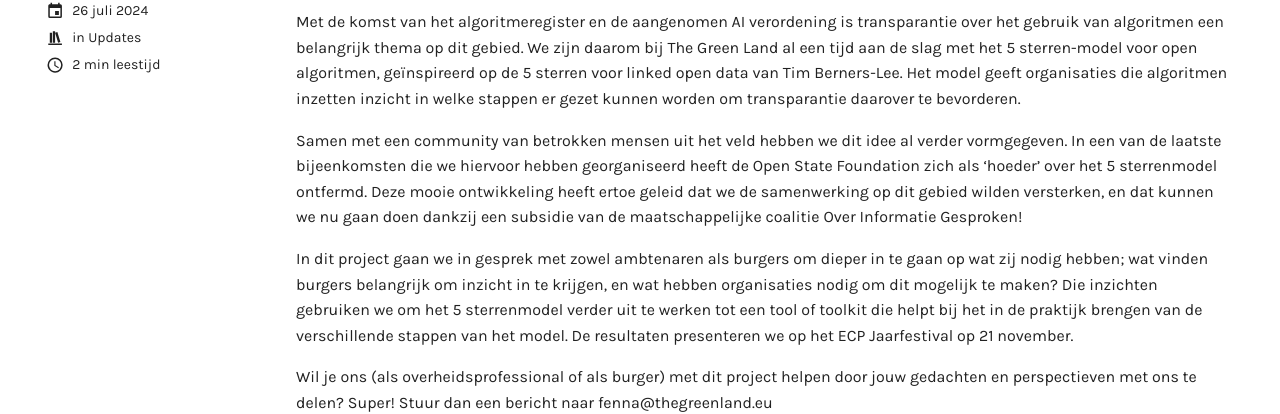
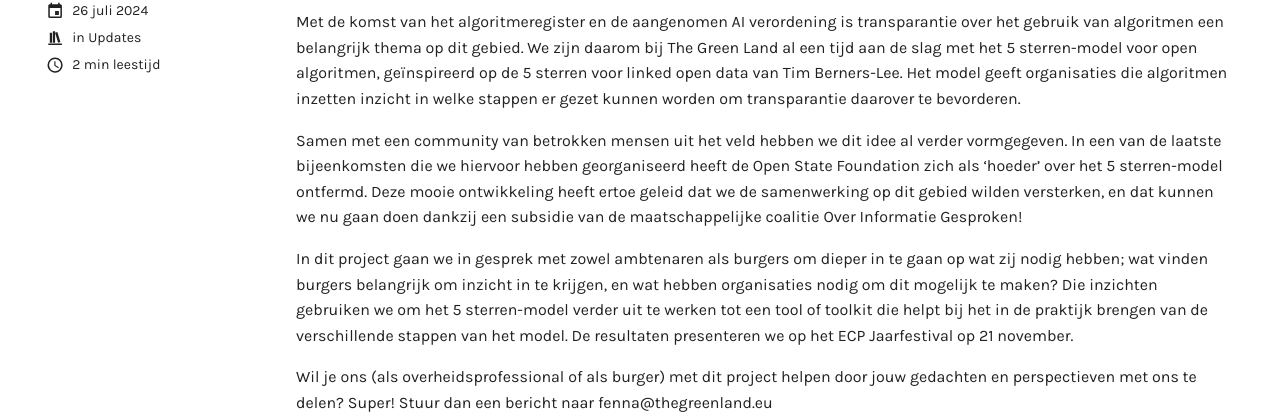
Before and after one commit to thegreenland/5-sterren-toolkit, an MkDocs documentation site: the page built from docs/blog/posts/Subsidie voor 5 sterren.md, in a window 1280 px wide. Shown: the part 260-674 px from the top of the page. Built offline with MkDocs 1.6.1 and Material for MkDocs 9.7.7, drawn with Linux system fonts in a browser that asks for light colours.

Commit message:
Update Subsidie voor 5 sterren.md

```diff
--- a/docs/blog/posts/Subsidie voor 5 sterren.md
+++ b/docs/blog/posts/Subsidie voor 5 sterren.md
@@ -8,8 +8,8 @@ categories:
 
 Met de komst van het algoritmeregister en de aangenomen AI verordening is transparantie over het gebruik van algoritmen een belangrijk thema op dit gebied. We zijn daarom bij The Green Land al een tijd aan de slag met het 5 sterren-model voor open algoritmen, geïnspireerd op de 5 sterren voor linked open data van Tim Berners-Lee. Het model geeft organisaties die algoritmen inzetten inzicht in welke stappen er gezet kunnen worden om transparantie daarover te bevorderen.
 
-Samen met een community van betrokken mensen uit het veld hebben we dit idee al verder vormgegeven. In een van de laatste bijeenkomsten die we hiervoor hebben georganiseerd heeft de Open State Foundation zich als ‘hoeder’ over het 5 sterrenmodel ontfermd. Deze mooie ontwikkeling heeft ertoe geleid dat we de samenwerking op dit gebied wilden versterken, en dat kunnen we nu gaan doen dankzij een subsidie van de maatschappelijke coalitie Over Informatie Gesproken!
+Samen met een community van betrokken mensen uit het veld hebben we dit idee al verder vormgegeven. In een van de laatste bijeenkomsten die we hiervoor hebben georganiseerd heeft de Open State Foundation zich als ‘hoeder’ over het 5 sterren-model ontfermd. Deze mooie ontwikkeling heeft ertoe geleid dat we de samenwerking op dit gebied wilden versterken, en dat kunnen we nu gaan doen dankzij een subsidie van de maatschappelijke coalitie Over Informatie Gesproken!
 
-In dit project gaan we in gesprek met zowel ambtenaren als burgers om dieper in te gaan op wat zij nodig hebben; wat vinden burgers belangrijk om inzicht in te krijgen, en wat hebben organisaties nodig om dit mogelijk te maken? Die inzichten gebruiken we om het 5 sterrenmodel verder uit te werken tot een tool of toolkit die helpt bij het in de praktijk brengen van de verschillende stappen van het model. De resultaten presenteren we op het ECP Jaarfestival op 21 november.
+In dit project gaan we in gesprek met zowel ambtenaren als burgers om dieper in te gaan op wat zij nodig hebben; wat vinden burgers belangrijk om inzicht in te krijgen, en wat hebben organisaties nodig om dit mogelijk te maken? Die inzichten gebruiken we om het 5 sterren-model verder uit te werken tot een tool of toolkit die helpt bij het in de praktijk brengen van de verschillende stappen van het model. De resultaten presenteren we op het ECP Jaarfestival op 21 november.
 
 Wil je ons (als overheidsprofessional of als burger) met dit project helpen door jouw gedachten en perspectieven met ons te delen? Super! Stuur dan een bericht naar fenna@thegreenland.eu
```
